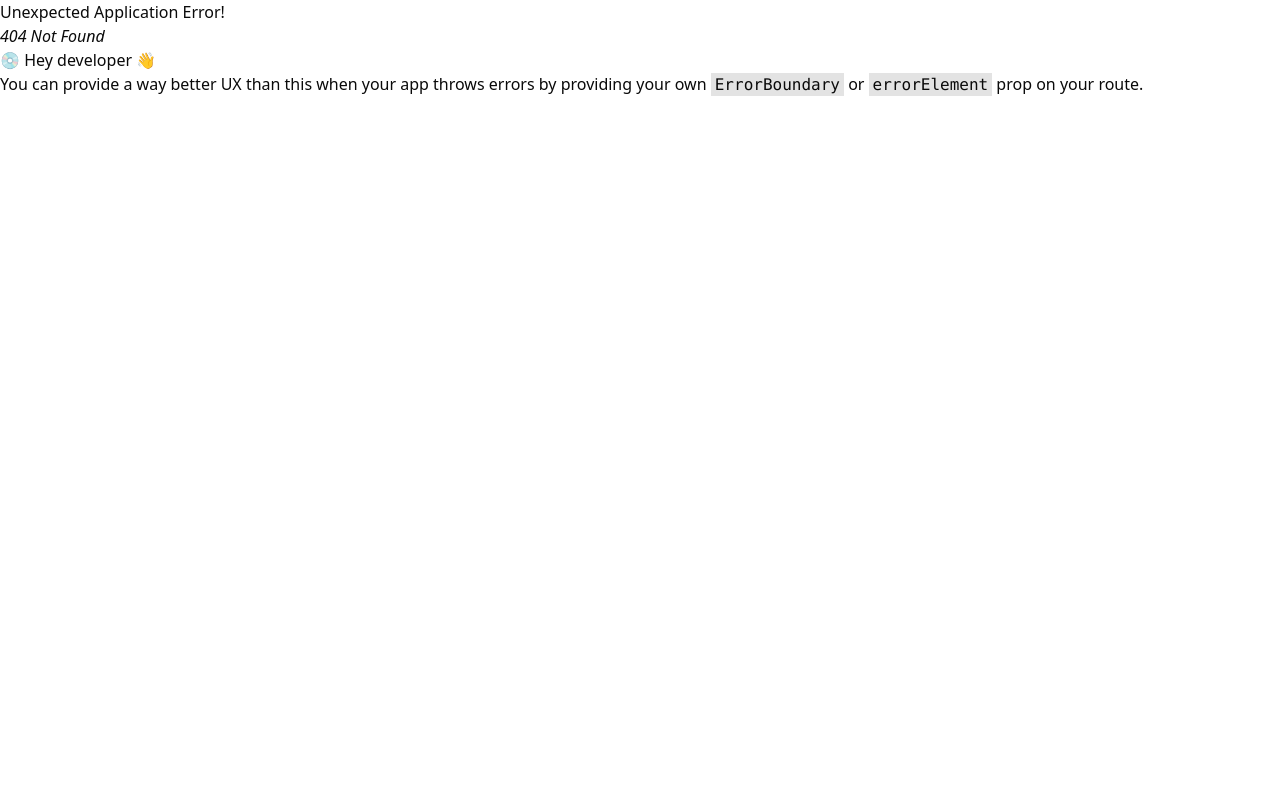
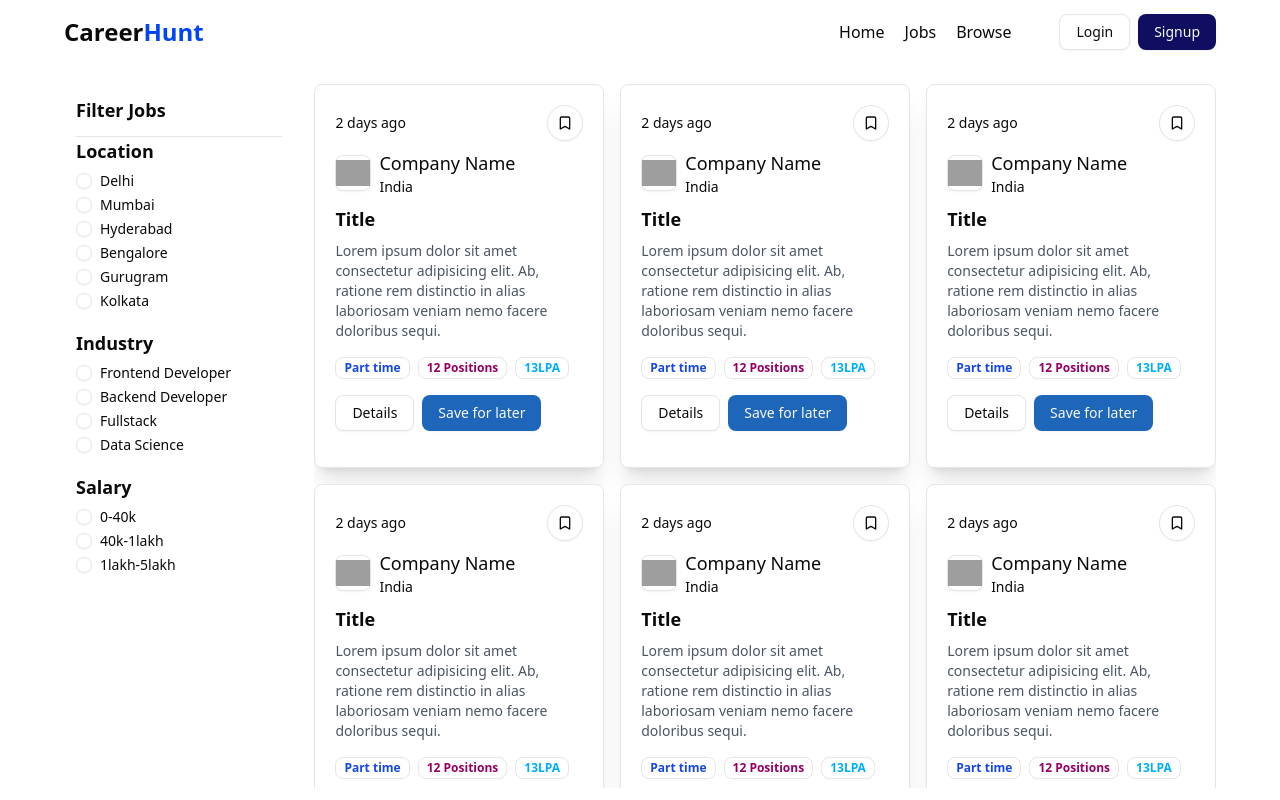
Before and after one commit to GeruIndu/CareerHunt, a React (Vite) app in the folder frontend/: page /jobs in a window 1280 px wide. Before the commit this address had no page. Built offline with nearby package versions, Linux system fonts and the light colour scheme; grey boxes are pictures that could not be loaded.

Commit message:
Job routes is done with proper filtering

```diff
--- a/frontend/src/App.jsx
+++ b/frontend/src/App.jsx
@@ -3,6 +3,7 @@
 import Login from './components/auth/Login'
 import Signup from './components/auth/Signup'
 import Home from './components/Home'
+import Jobs from './components/Jobs'
 
 const appRoute = createBrowserRouter([
   {
@@ -17,6 +18,10 @@
     path: '/signup',
     element: <Signup />
   },
+  {
+    path: '/jobs',
+    element: <Jobs />
+  }
 ])
 
 function App() {
--- /dev/null
+++ b/frontend/src/components/FilterSection.jsx
@@ -0,0 +1,48 @@
+import React from 'react'
+import { RadioGroup, RadioGroupItem } from './ui/radio-group';
+import { Label } from './ui/label';
+
+const filterData = [
+    {
+        filterType: 'Location',
+        array: ['Delhi', 'Mumbai', 'Hyderabad', 'Bengalore', 'Gurugram', 'Kolkata']
+    },
+    {
+        filterType: 'Industry',
+        array: ['Frontend Developer', 'Backend Developer', 'Fullstack', 'Data Science']
+    },
+    {
+        filterType: 'Salary',
+        array: ['0-40k', '40k-1lakh', '1lakh-5lakh']
+    }
+];
+
+const FilterSection = () => {
+    return (
+        <div className='w-full bg-white p-3 rounded-md'>
+            <h1 className='font-bold text-lg'>Filter Jobs</h1>
+            <hr className='mt-3' />
+            <RadioGroup>
+                {
+                    filterData.map((data, index) => (
+                        <div key={index}>
+                            <h1 className='font-bold text-lg'> {data.filterType} </h1>
+                            {
+                                data.array.map((item, index) => {
+                                    return (
+                                        <div className='flex items-center space-x-2 my-2'>
+                                            <RadioGroupItem value={item} />
+                                            <Label>{item}</Label>
+                                        </div>
+                                    )
+                                })
+                            }
+                        </div>
+                    ))
+                }
+            </RadioGroup>
+        </div>
+    )
+}
+
+export default FilterSection
--- /dev/null
+++ b/frontend/src/components/JobCard.jsx
@@ -0,0 +1,42 @@
+import React from 'react'
+import { Button } from './ui/button'
+import { Bookmark } from 'lucide-react'
+import { Avatar, AvatarImage } from '@radix-ui/react-avatar'
+import { Badge } from './ui/badge'
+
+const JobCard = () => {
+    return (
+        <div className='p-5 rounded-md shadow-xl bg-white border border-grey-100'>
+            <div className='flex items-center justify-between'>
+                <p className='text-sm text-grey-200'>2 days ago</p>
+                <Button variant='outline' className='rounded-full' size='icon'><Bookmark /></Button>
+            </div>
+            <div className='flex items-center gap-2 my-2'>
+                <Button variant='outline' size='icon'>
+                    <Avatar>
+                        <AvatarImage src='https://www.shutterstock.com/image-vector/circle-line-simple-design-logo-600nw-2174926871.jpg' />
+                    </Avatar>
+                </Button>
+                <div>
+                    <h1 className='font-medium text-lg'>Company Name</h1>
+                    <p className='text-sm text-grey-300'>India</p>
+                </div>
+            </div>
+            <div>
+                <h1 className='font-bold text-lg my-2'>Title</h1>
+                <p className='text-sm text-gray-600'>Lorem ipsum dolor sit amet consectetur adipisicing elit. Ab, ratione rem distinctio in alias laboriosam veniam nemo facere doloribus sequi.</p>
+            </div>
+            <div className='flex items-center gap-2 mt-4'>
+                <Badge variant='ghost' className='font-bold text-blue-700'>Part time</Badge>
+                <Badge variant='ghost' className='font-bold text-[#960064]'>12 Positions</Badge>
+                <Badge variant='ghost' className='font-bold text-[#00aeff]'>13LPA</Badge>
+            </div>
+            <div className='flex items-center gap-2 my-4'>
+                <Button variant='outline'>Details</Button>
+                <Button className='bg-[#1d66b9]'>Save for later</Button>
+            </div>
+        </div>
+    )
+}
+
+export default JobCard
--- /dev/null
+++ b/frontend/src/components/Jobs.jsx
@@ -0,0 +1,39 @@
+import React from 'react'
+import FilterSection from './FilterSection'
+import JobCard from './JobCard';
+import Navbar from './shared/navbar';
+
+const jobsArray = [1, 2, 3, 4, 5, 6, 7, 8];
+
+const Jobs = () => {
+    return (
+        <div>
+            <Navbar />
+            <div className='max-w-6xl mx-auto mt-5'>
+                <div className='flex gap-5'>
+                    <div className='w-[20%]'>
+                        <FilterSection />
+                    </div>
+                    {
+                        jobsArray.length === 0 ? <span>Job not found</span> : (
+                            <div className='flex-1 h-[88vh] overflow-y-auto pb-5'>
+                                <div className='grid grid-cols-3 gap-4'>
+                                    {
+                                        jobsArray.map((job, item) => (
+                                            <div>
+                                                <JobCard />
+                                            </div>
+                                        ))}
+                                </div>
+                            </div>
+                        )
+                    }
+
+                </div>
+            </div>
+
+        </div>
+    )
+}
+
+export default Jobs
--- a/frontend/src/components/shared/navbar.jsx
+++ b/frontend/src/components/shared/navbar.jsx
@@ -16,9 +16,9 @@
         </div>
         <div className='flex gap-12'>
           <ul className='flex font-medium items-center gap-5 cursor-pointer'>
-            <li>Home</li>
-            <li>Jobs</li>
-            <li>Browse</li>
+            <li><Link to='/'>Home</Link></li>
+            <li><Link to='/jobs'>Jobs</Link></li>
+            <li><Link to='/browse'>Browse</Link></li>
           </ul>
 
           {!user ? <div className='flex items-center gap-2'>
```
